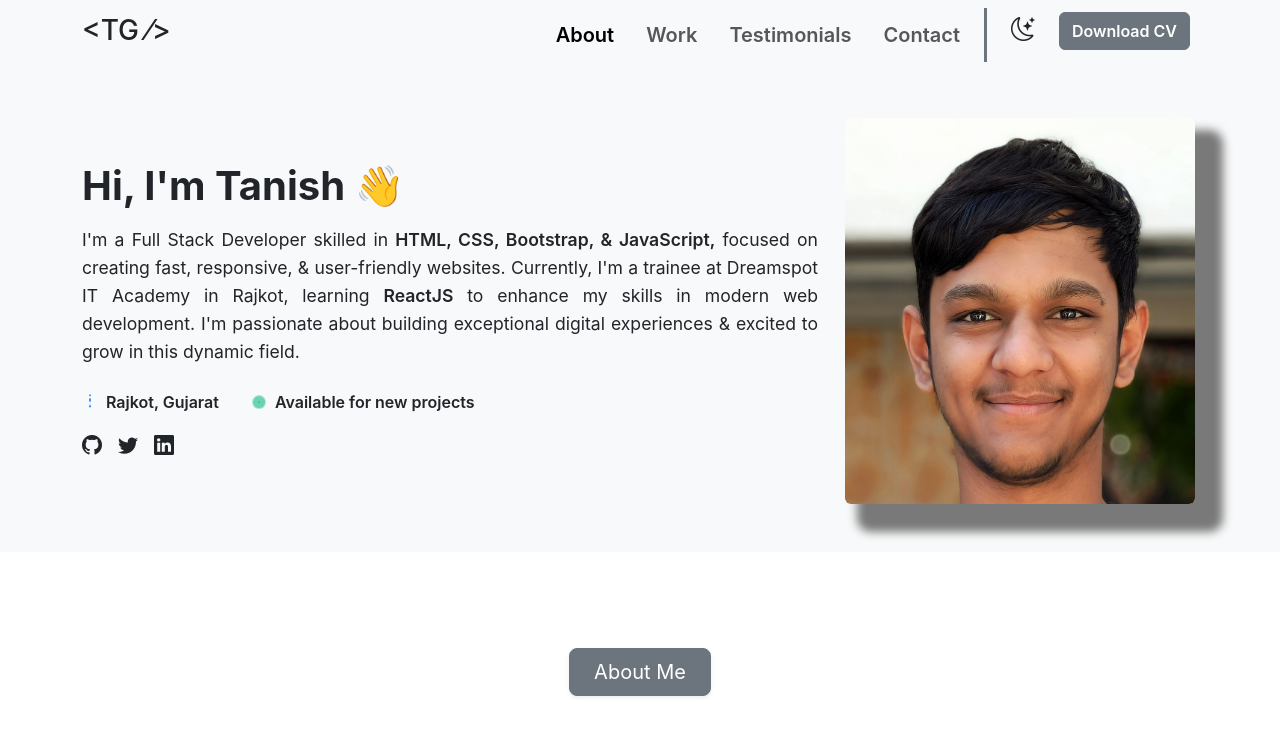
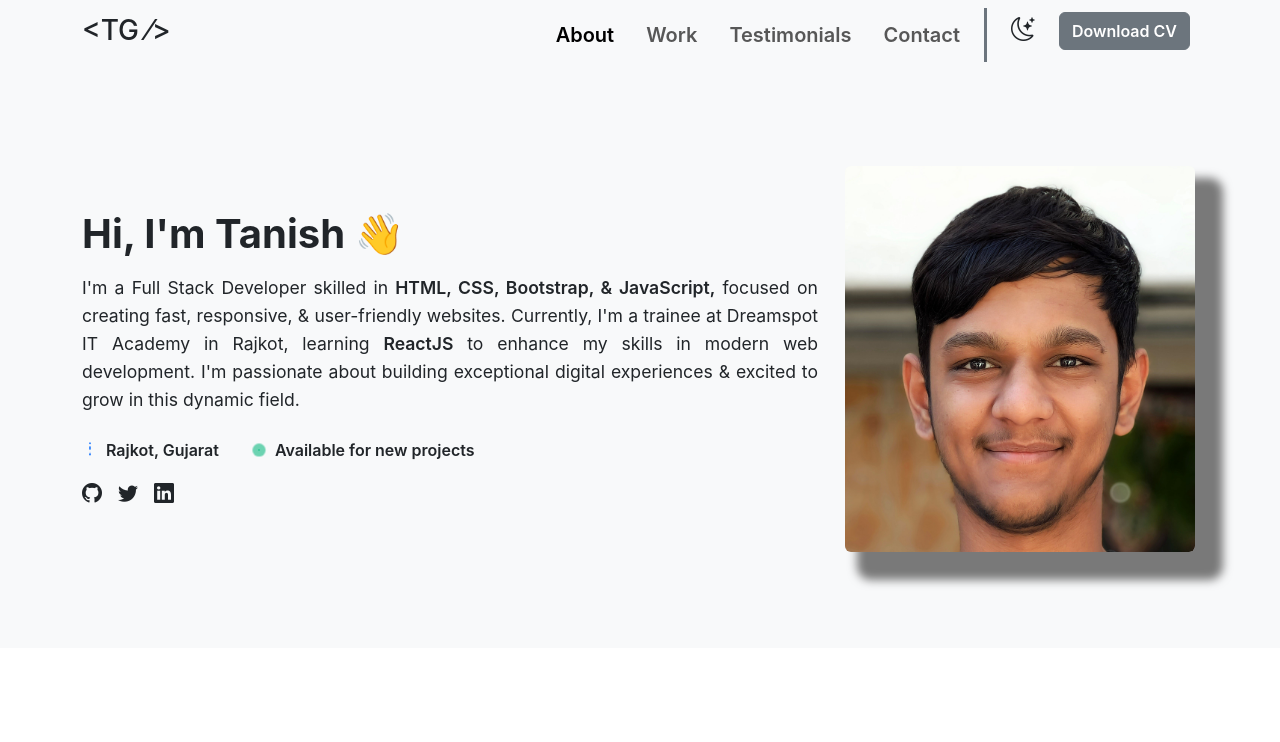
Before and after one commit to Tanishgol/potfolio, a React (Create React App) app: page / in a window 1280 px wide. Shown: the top 742 px of the page. Built offline with nearby package versions, Linux system fonts and the light colour scheme.

Commit message:
modified:   src/Components/devinfo.jsx 	modified:   src/Components/getintouch.jsx

```diff
--- a/src/Components/devinfo.jsx
+++ b/src/Components/devinfo.jsx
@@ -7,7 +7,7 @@ const Devinfo = () => {
     return (
         <>
             <section id="developerinformation" className="DevInfo bg-light py-5">
-                <div className="container">
+                <div className="container py-5">
                     <div className="row custom-flex align-items-center">
                         <div className="col-12 col-lg-8 text-column d-flex flex-column justify-content-center">
                             <h1 className="info-heading text-center text-lg-start fs-1 mb-3">
--- a/src/Components/getintouch.jsx
+++ b/src/Components/getintouch.jsx
@@ -17,8 +17,8 @@ const Getintouch = () => {
     return (
         <>
             <Toaster position="top-right" reverseOrder={false} />
-            <section id="contact" className="getintouch py-5 m-5 bg-light">
-                <div className="container text-center">
+            <section id="contact" className="getintouch py-5 bg-light">
+                <div className="container text-center p-5">
                     <button className="btn btn-secondary btn-lg px-4 py-2 shadow-sm mb-3">Get in Touch</button>
                     <p className="fs-5 text-muted">
                         What's next? Feel free to reach out to me if you are looking for a developer, have a query, or simply want to connect.
```
